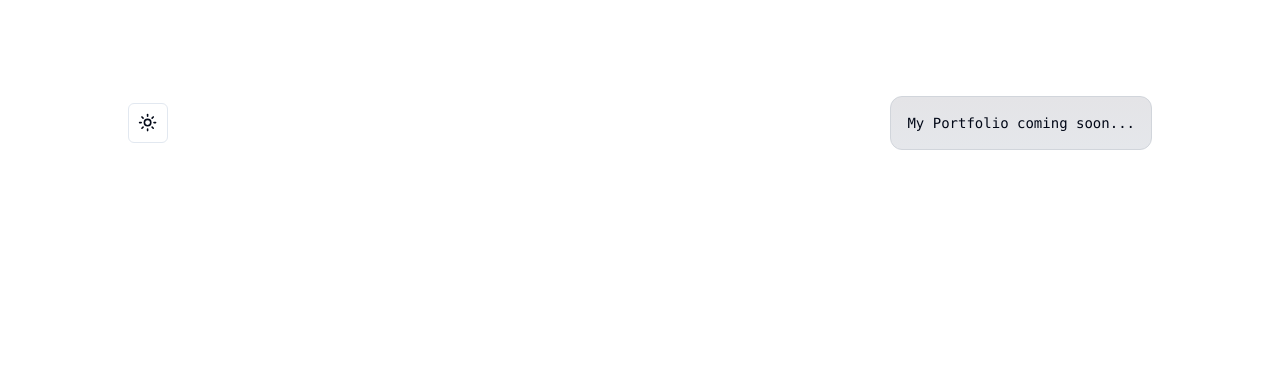
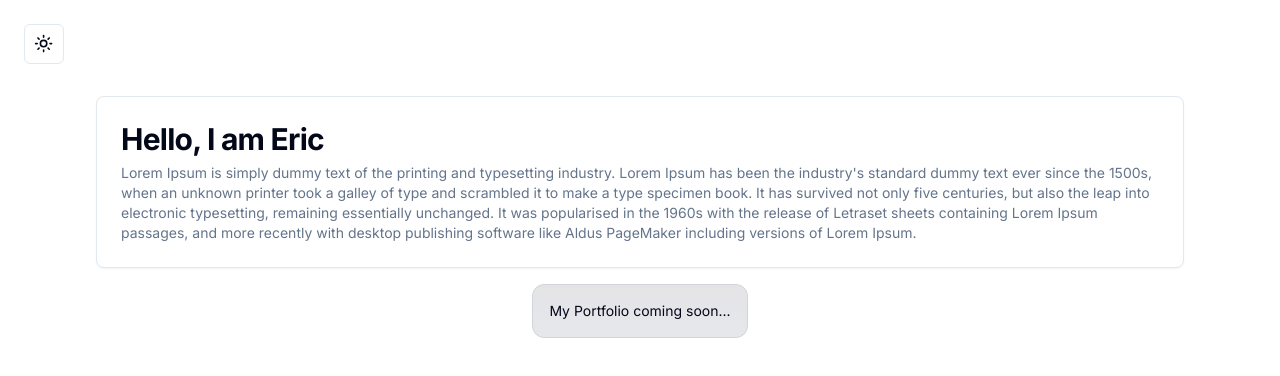
Before and after one commit to EricJ111/ericj111.github.io, a Next.js app: page / in a window 1280 px wide. Shown: the top 376 px of the page. Built offline with nearby package versions, Linux system fonts and the light colour scheme.

Commit message:
Dummy card

```diff
--- a/app/page.tsx
+++ b/app/page.tsx
@@ -1,13 +1,41 @@
 import Image from "next/image";
 
 import { ModeToggleButton } from "@/components/ui/mode-toggle-button";
+import {
+  Card,
+  CardContent,
+  CardDescription,
+  CardFooter,
+  CardHeader,
+  CardTitle,
+} from "@/components/ui/card";
 
 export default function Home() {
   return (
-    <main className="flex min-h-screen flex-col items-center justify-between p-24">
-      <div className="z-10 w-full max-w-5xl items-center justify-between font-mono text-sm lg:flex">
+    <main className="flex min-h-screen flex-col items-center p-24">
+      <div className="fixed left-6 top-6">
         <ModeToggleButton />
-        <p className="fixed left-0 top-0 flex w-full justify-center border-b border-gray-300 bg-gradient-to-b from-zinc-200 pb-6 pt-8 backdrop-blur-2xl dark:border-neutral-800 dark:bg-zinc-800/30 dark:from-inherit lg:static lg:w-auto  lg:rounded-xl lg:border lg:bg-gray-200 lg:p-4 lg:dark:bg-zinc-800/30">
+      </div>
+      <Card className="sm:w-full">
+        <CardHeader>
+          <CardTitle className="text-2xl font-bold leading-7 sm:truncate sm:text-3xl sm:tracking-tight">
+            Hello, I am Eric
+          </CardTitle>
+          <CardDescription>
+            Lorem Ipsum is simply dummy text of the printing and typesetting
+            industry. Lorem Ipsum has been the industry's standard dummy text
+            ever since the 1500s, when an unknown printer took a galley of type
+            and scrambled it to make a type specimen book. It has survived not
+            only five centuries, but also the leap into electronic typesetting,
+            remaining essentially unchanged. It was popularised in the 1960s
+            with the release of Letraset sheets containing Lorem Ipsum passages,
+            and more recently with desktop publishing software like Aldus
+            PageMaker including versions of Lorem Ipsum.
+          </CardDescription>
+        </CardHeader>
+      </Card>
+      <div className="z-10 w-full max-w-6xl items-center justify-center text-sm lg:flex">
+        <p className="fixed left-0 bottom-0 flex w-full justify-center border-t border-gray-300 bg-gradient-to-b from-zinc-200 pb-8 pt-8 backdrop-blur-2xl dark:border-neutral-800 dark:bg-zinc-800/30 dark:from-inherit lg:static lg:w-auto  lg:rounded-xl lg:border lg:bg-gray-200 lg:p-4 lg:mt-4 lg:dark:bg-zinc-800/30">
           My Portfolio coming soon...
         </p>
       </div>
--- /dev/null
+++ b/components/ui/card.tsx
@@ -0,0 +1,79 @@
+import * as React from "react"
+
+import { cn } from "@/lib/utils"
+
+const Card = React.forwardRef<
+  HTMLDivElement,
+  React.HTMLAttributes<HTMLDivElement>
+>(({ className, ...props }, ref) => (
+  <div
+    ref={ref}
+    className={cn(
+      "rounded-lg border bg-card text-card-foreground shadow-sm",
+      className
+    )}
+    {...props}
+  />
+))
+Card.displayName = "Card"
+
+const CardHeader = React.forwardRef<
+  HTMLDivElement,
+  React.HTMLAttributes<HTMLDivElement>
+>(({ className, ...props }, ref) => (
+  <div
+    ref={ref}
+    className={cn("flex flex-col space-y-1.5 p-6", className)}
+    {...props}
+  />
+))
+CardHeader.displayName = "CardHeader"
+
+const CardTitle = React.forwardRef<
+  HTMLParagraphElement,
+  React.HTMLAttributes<HTMLHeadingElement>
+>(({ className, ...props }, ref) => (
+  <h3
+    ref={ref}
+    className={cn(
+      "text-2xl font-semibold leading-none tracking-tight",
+      className
+    )}
+    {...props}
+  />
+))
+CardTitle.displayName = "CardTitle"
+
+const CardDescription = React.forwardRef<
+  HTMLParagraphElement,
+  React.HTMLAttributes<HTMLParagraphElement>
+>(({ className, ...props }, ref) => (
+  <p
+    ref={ref}
+    className={cn("text-sm text-muted-foreground", className)}
+    {...props}
+  />
+))
+CardDescription.displayName = "CardDescription"
+
+const CardContent = React.forwardRef<
+  HTMLDivElement,
+  React.HTMLAttributes<HTMLDivElement>
+>(({ className, ...props }, ref) => (
+  <div ref={ref} className={cn("p-6 pt-0", className)} {...props} />
+))
+CardContent.displayName = "CardContent"
+
+const CardFooter = React.forwardRef<
+  HTMLDivElement,
+  React.HTMLAttributes<HTMLDivElement>
+>(({ className, ...props }, ref) => (
+  <div
+    ref={ref}
+    className={cn("flex items-center p-6 pt-0", className)}
+    {...props}
+  />
+))
+CardFooter.displayName = "CardFooter"
+
+export { Card, CardHeader, CardFooter, CardTitle, CardDescription, CardContent }
```
